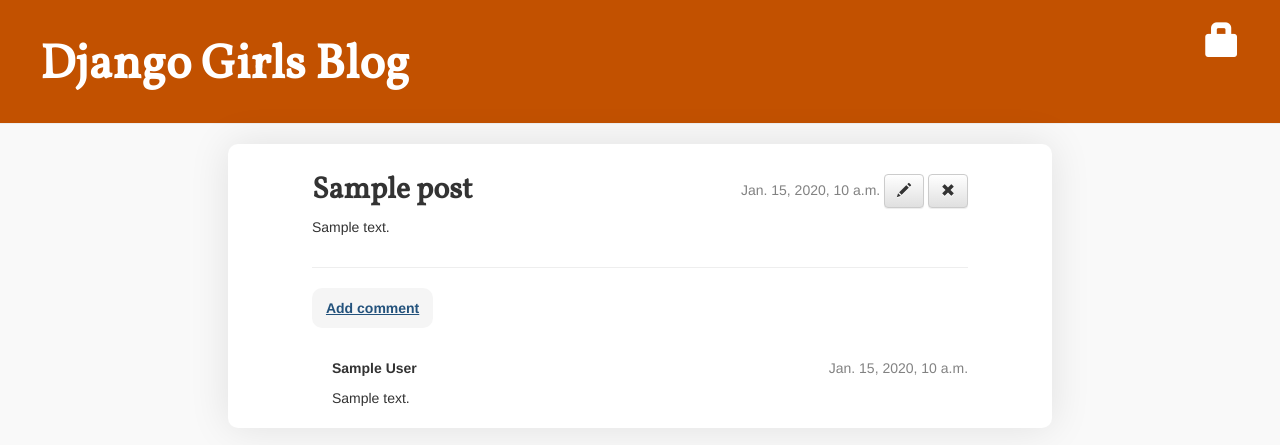
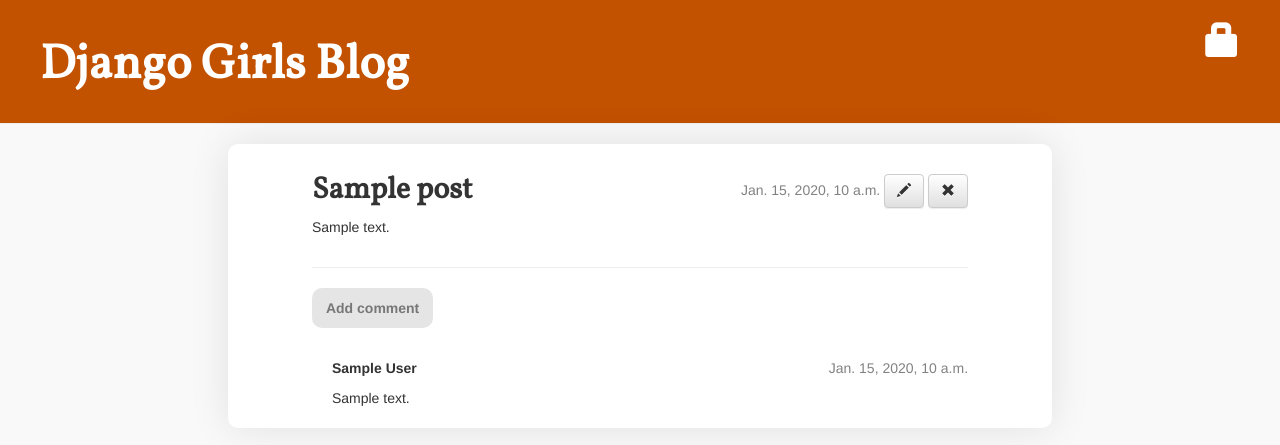
Before and after one commit to EverJYC/blog-coursework, a Django app: page /post/1/ in a window 1280 px wide, with the pointer over the restyled element. Shown: the top 445 px of the page. Run offline with Django 3.2, Linux system fonts and the light colour scheme; tables that the repository leaves empty hold one stand-in row (values such as "Sample post"); some libraries are stand-ins or nearby versions.

Commit message:
button updated on hover

```diff
--- a/blog/static/css/blog.css
+++ b/blog/static/css/blog.css
@@ -73,6 +73,11 @@
     padding: 10px 14px;
     display: block;
 }
+.comment-tabs:hover {
+    text-decoration:none;
+    background: #e5e5e5;
+    color: #777;
+}
 
 #wrapper {
     background: #ffffff;
```
